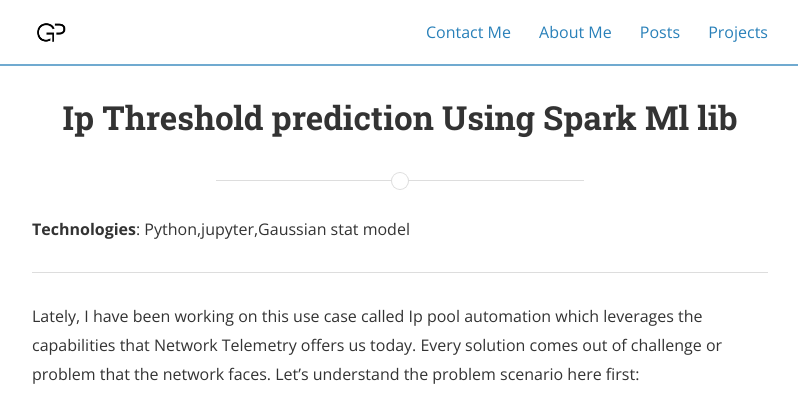
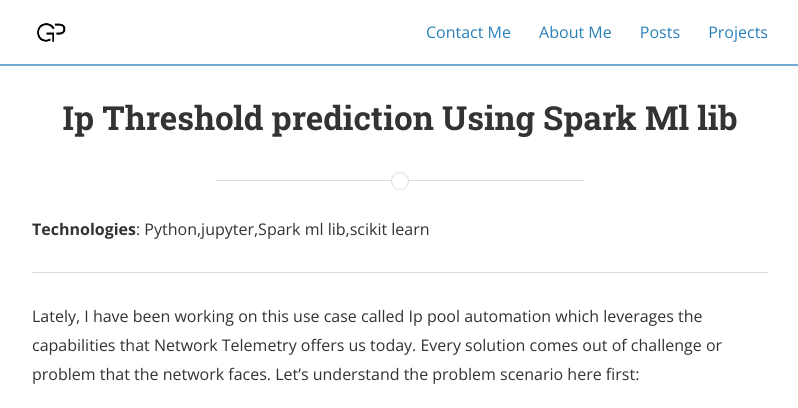
Before and after one commit to Gaurav-Pande/gaurav-pande.github.io, a Jekyll site: the page built from _projects/ippool-predict.md, in a window 1280 px wide. Shown: the top 408 px of the page, without its empty margins (240-1038 px from the left). Built offline with Jekyll 4.4.1, drawn with Linux system fonts in a browser that asks for light colours; nearby versions of some CDN libraries; a style sheet for code colours, icons or effects is not loaded.

Commit message:
Update ippool-predict.md

```diff
--- a/_projects/ippool-predict.md
+++ b/_projects/ippool-predict.md
@@ -7,7 +7,7 @@ categories: ml
 desc: "A application to predict Ip threshold based on historical data"
 ---
 
-**Technologies**: Python,jupyter,Gaussian stat model
+**Technologies**: Python,jupyter,Spark ml lib,scikit learn
 
 ---
 Lately, I have been working on this use case called Ip pool automation which leverages the capabilities that Network Telemetry offers us today. Every solution comes out of challenge or problem that the network faces. Let's understand the problem scenario here first:
```
